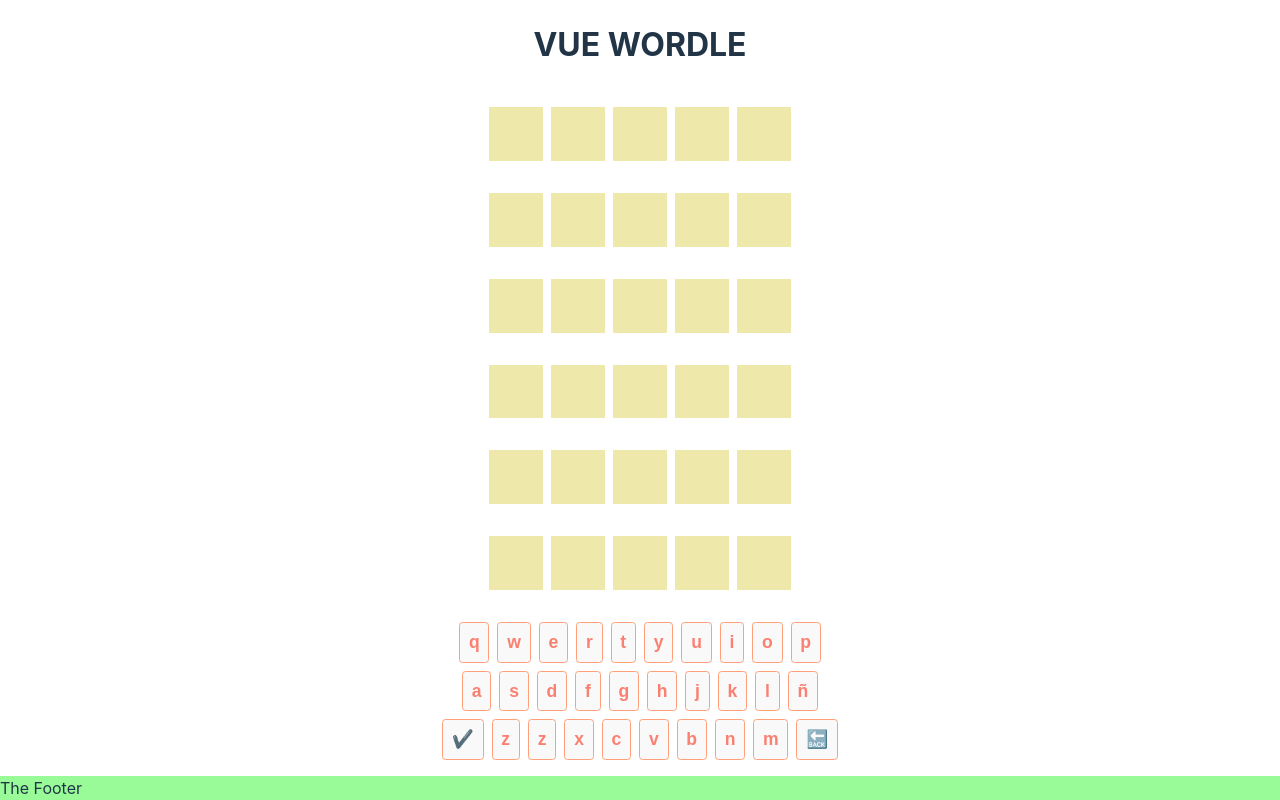
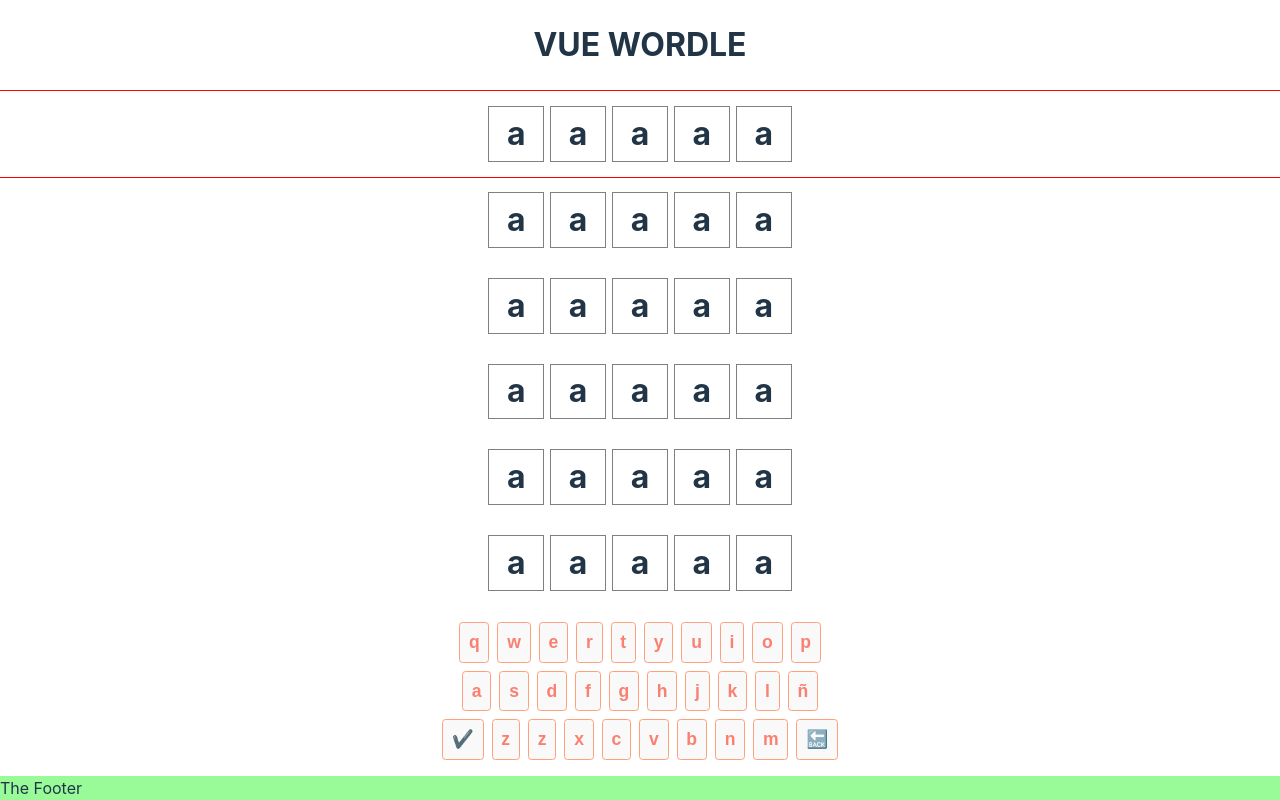
Before and after one commit to turuto/wordle-clon, a Vue app in the folder vue/: page / in a window 1280 px wide. Built offline with nearby package versions, Linux system fonts and the light colour scheme.

Commit message:
adds new cell component

```diff
--- a/vue/src/components/TheBoard.vue
+++ b/vue/src/components/TheBoard.vue
@@ -7,7 +7,7 @@
 
 <script setup lang="ts">
 import Keyboard from './keyboard/Keyboard.vue';
-import TheGrid from './TheGrid.vue';
+import TheGrid from './grid/TheGrid.vue';
 
 </script>
 
--- a/vue/src/components/TheGrid.vue
+++ /dev/null
@@ -1,42 +0,0 @@
-<template>
-    <div class="grid">
-        <div v-for="n in GAME_CONFIG.NUM_ROUNDS" :key="n" class="grid__row">
-            <div v-for="i in GAME_CONFIG.NUM_LETTERS" :key="i" class="grid__cell">
-            </div>
-        </div>
-    </div>
-</template>
-
-<script setup lang="ts">
-import { useGameStore } from '../stores/gameStore';
-import { GAME_CONFIG } from '../config/constants.ts'
-
-const gameStore = useGameStore();
-
-</script>
-
-<style scoped>
-.grid {
-    display: flex;
-    flex: 1;
-    flex-direction: column;
-}
-
-.grid__row {
-    display: flex;
-    align-items: stretch;
-    flex: 1;
-    flex-direction: row;
-    justify-content: center;
-
-    padding: 1rem;
-
-    gap: .5rem;
-}
-
-.grid__cell {
-    background: palegoldenrod;
-
-    aspect-ratio: 1/1;
-}
-</style>
--- /dev/null
+++ b/vue/src/components/grid/TheGrid.vue
@@ -0,0 +1,45 @@
+<template>
+    <div class="grid">
+        <div v-for="n in GAME_CONFIG.NUM_ROUNDS"
+            :key="n"
+            class="grid__row"
+            :class="{ 'grid__row--active': n == activeRow }">
+            <cell v-for="i in GAME_CONFIG.NUM_LETTERS" :key="i" class="grid__cell">
+            </cell>
+        </div>
+    </div>
+</template>
+
+<script setup lang="ts">
+import { useGameStore } from '../../stores/gameStore';
+import { GAME_CONFIG } from '../../config/constants.ts'
+import Cell  from './components/Cell.vue';
+
+const gameStore = useGameStore();
+const activeRow = gameStore.currentRound + 1;
+
+</script>
+
+<style scoped>
+.grid {
+	display: flex;
+	flex: 1;
+	flex-direction: column;
+}
+
+.grid__row {
+	display: flex;
+	align-items: stretch;
+	flex: 1;
+	flex-direction: row;
+	justify-content: center;
+
+	padding: 1rem;
+
+	gap: .5rem;
+}
+
+.grid__row--active {
+	outline: 1px solid red;
+}
+</style>
--- /dev/null
+++ b/vue/src/components/grid/components/Cell.vue
@@ -0,0 +1,32 @@
+<template>
+    <div class="grid__cell">
+        {{ letter }}
+    </div>
+</template>
+
+<script setup lang="ts">
+const letter:string='a';
+</script>
+
+<style scoped lang="scss">
+.grid__cell {
+    outline:1px solid grey;
+    font-size: 2rem;
+    font-weight: bold;
+	aspect-ratio: 1/1;
+    display:flex;
+    justify-content:center;
+    align-items:center;
+
+    &--right{
+        background:green;
+        color:white;
+    }
+    &--semiright{
+        background:yellow;
+        color:white;
+    }
+}
+
+
+</style>
```
